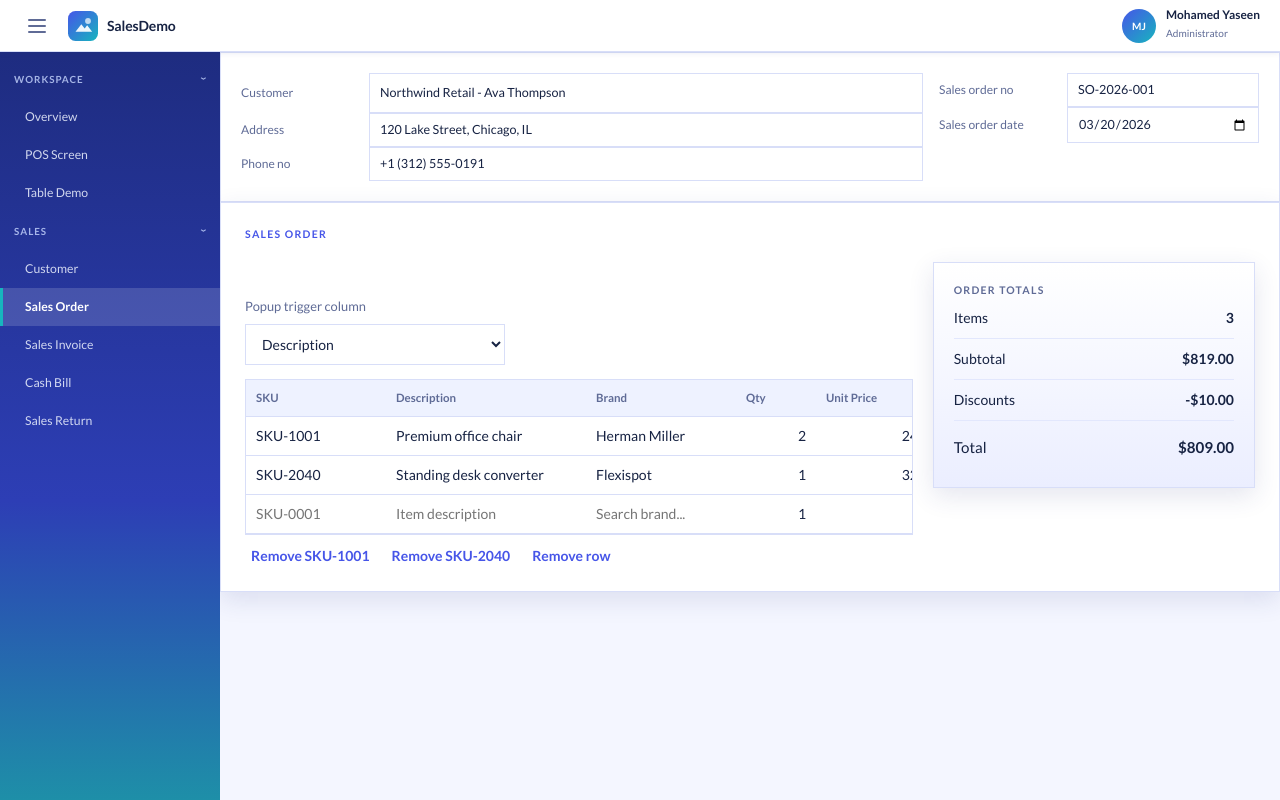
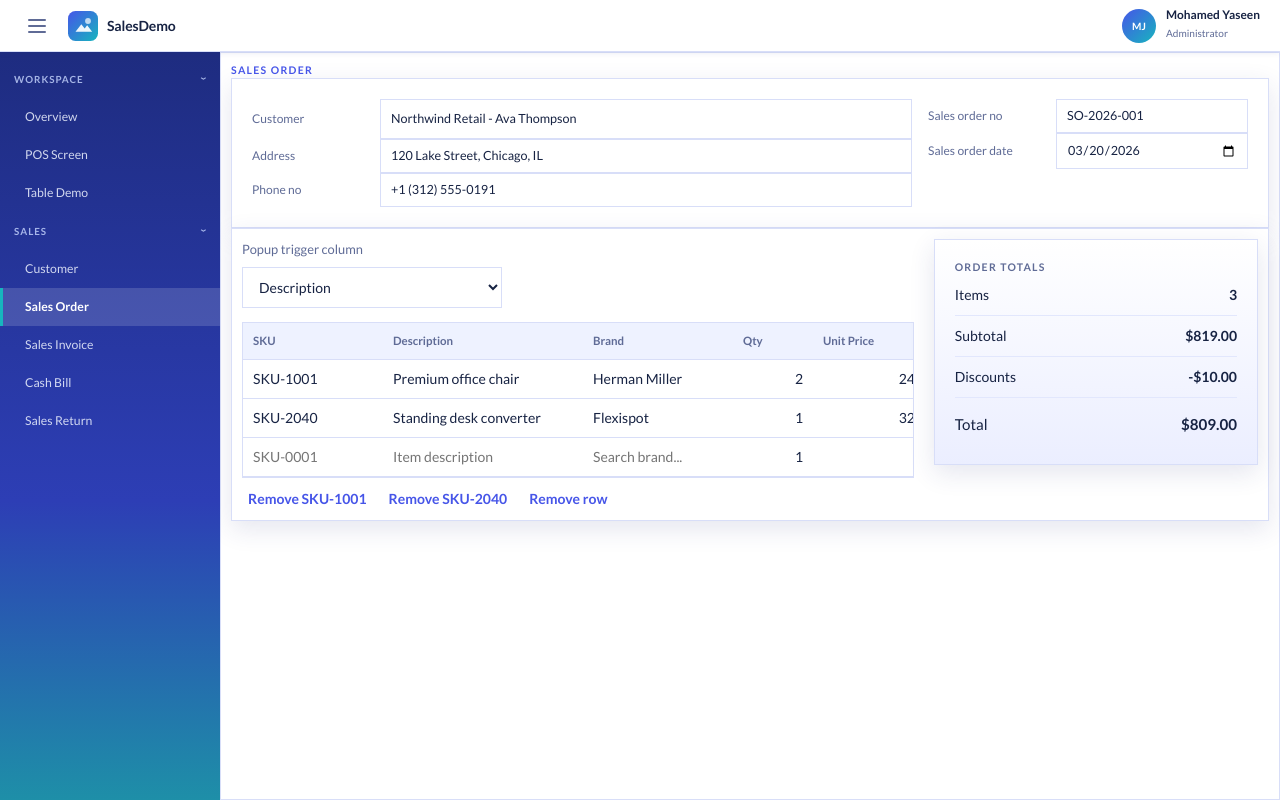
Before and after one commit to yaseenbit/SalesDemo, a React (Vite) app in the folder frontend/: page /orders in a window 1280 px wide. Built offline with nearby package versions, Linux system fonts and the light colour scheme.

Commit message:
Fixed some styling issues and focus issues

```diff
--- a/frontend/src/components/SalesOrderPanel.module.css
+++ b/frontend/src/components/SalesOrderPanel.module.css
@@ -2,11 +2,10 @@
   display: grid;
   grid-template-columns: minmax(0, 1.45fr) minmax(280px, 0.7fr);
   gap: 20px;
-  margin-top: 20px;
 }
 
 .lineItems {
-  margin-top: 24px;
+  margin-top: 0px;
 }
 
 .lineItemTable {
@@ -20,7 +19,6 @@
 }
 
 .controlsRow {
-  margin-top: 10px;
   max-width: 260px;
 }
 
--- a/frontend/src/components/SalesOrderPanel.tsx
+++ b/frontend/src/components/SalesOrderPanel.tsx
@@ -1,6 +1,6 @@
-import { useMemo, useState } from 'react';
-import { productCatalog, brandCatalog } from '../data/catalog';
-import type { SalesOrderDraft, SalesOrderItem } from '../types';
+import {useMemo, useState} from 'react';
+import {productCatalog, brandCatalog} from '../data/catalog';
+import type {SalesOrderDraft, SalesOrderItem} from '../types';
 import {
     EditableGridTable,
     type EditableGridCellKeyDownHandler,
@@ -24,12 +24,12 @@ type PickerTriggerColumnKey =
     | 'lineTotal';
 
 const pickerTriggerColumnOptions: Array<{ key: PickerTriggerColumnKey; label: string }> = [
-  { key: 'description', label: 'Description' },
-  { key: 'sku', label: 'SKU' },
-  { key: 'quantity', label: 'Quantity' },
-  { key: 'unitPrice', label: 'Unit Price' },
-  { key: 'discount', label: 'Discount' },
-  { key: 'lineTotal', label: 'Line Total' },
+    {key: 'description', label: 'Description'},
+    {key: 'sku', label: 'SKU'},
+    {key: 'quantity', label: 'Quantity'},
+    {key: 'unitPrice', label: 'Unit Price'},
+    {key: 'discount', label: 'Discount'},
+    {key: 'lineTotal', label: 'Line Total'},
 ];
 
 const popupConfig = {
@@ -40,14 +40,14 @@ const popupConfig = {
     optionIdKey: 'barcode' as const,
     filterKeys: ['barcode', 'name'] as const,
     displayFields: [
-    { key: 'name' as const, label: 'Name' },
-    { key: 'barcode' as const, label: 'Barcode' },
-    { key: 'unitPrice' as const, label: 'Unit Price' },
+        {key: 'name' as const, label: 'Name'},
+        {key: 'barcode' as const, label: 'Barcode'},
+        {key: 'unitPrice' as const, label: 'Unit Price'},
     ],
     rowMappings: [
-    { rowField: 'sku' as const, optionField: 'barcode' as const },
-    { rowField: 'description' as const, optionField: 'name' as const },
-    { rowField: 'unitPrice' as const, optionField: 'unitPrice' as const },
+        {rowField: 'sku' as const, optionField: 'barcode' as const},
+        {rowField: 'description' as const, optionField: 'name' as const},
+        {rowField: 'unitPrice' as const, optionField: 'unitPrice' as const},
     ],
     appendRowAfterSelect: true,
     focusColumnKeyAfterSelect: 'description',
@@ -63,8 +63,8 @@ const brandPopupConfig = {
     options: brandCatalog,
     optionIdKey: 'id' as const,
     filterKeys: ['name'] as const,
-  displayFields: [{ key: 'name' as const, label: 'Brand' }],
-  rowMappings: [{ rowField: 'brand' as const, optionField: 'name' as const }],
+    displayFields: [{key: 'name' as const, label: 'Brand'}],
+    rowMappings: [{rowField: 'brand' as const, optionField: 'name' as const}],
     appendRowAfterSelect: false,
     emptyMessage: 'Try another brand name.',
 };
@@ -101,7 +101,7 @@ const isItemEmpty = (item: SalesOrderItem | undefined) => {
     );
 };
 
-export const SalesOrderPanel = ({ draft, onDraftChange, itemsAdded, gridFocusRequestToken }: SalesOrderPanelProps) => {
+export const SalesOrderPanel = ({draft, onDraftChange, itemsAdded, gridFocusRequestToken}: SalesOrderPanelProps) => {
     const [pickerTriggerColumn, setPickerTriggerColumn] = useState<PickerTriggerColumnKey>('description');
 
     const isDeleteRowShortcut = (event: React.KeyboardEvent<HTMLInputElement>) => {
@@ -132,7 +132,7 @@ export const SalesOrderPanel = ({ draft, onDraftChange, itemsAdded, gridFocusReq
         }
 
         if (isItemEmpty(context.row)) {
-      return { type: 'stay' };
+            return {type: 'stay'};
         }
 
         const nextRows =
@@ -160,7 +160,7 @@ export const SalesOrderPanel = ({ draft, onDraftChange, itemsAdded, gridFocusReq
                     width: '200px',
                     placeholder: 'Item description',
                     getValue: (row) => row.description,
-            onValueChange: (row, nextValue) => ({ ...row, description: nextValue }),
+                    onValueChange: (row, nextValue) => ({...row, description: nextValue}),
                     popup: popupConfig,
                 }
                 : {
@@ -170,7 +170,7 @@ export const SalesOrderPanel = ({ draft, onDraftChange, itemsAdded, gridFocusReq
                     width: '200px',
                     placeholder: 'Item description',
                     getValue: (row) => row.description,
-            onValueChange: (row, nextValue) => ({ ...row, description: nextValue }),
+                    onValueChange: (row, nextValue) => ({...row, description: nextValue}),
                 };
 
         // Brand column - popup selector
@@ -181,7 +181,7 @@ export const SalesOrderPanel = ({ draft, onDraftChange, itemsAdded, gridFocusReq
             width: '150px',
             placeholder: 'Search brand...',
             getValue: (row) => row.brand,
-      onValueChange: (row, nextValue) => ({ ...row, brand: nextValue }),
+            onValueChange: (row, nextValue) => ({...row, brand: nextValue}),
             popup: brandPopupConfig,
         };
 
@@ -194,7 +194,7 @@ export const SalesOrderPanel = ({ draft, onDraftChange, itemsAdded, gridFocusReq
                     width: '140px',
                     placeholder: 'SKU-0001',
                     getValue: (row) => row.sku,
-            onValueChange: (row, nextValue) => ({ ...row, sku: nextValue.trim().toUpperCase() }),
+                    onValueChange: (row, nextValue) => ({...row, sku: nextValue.trim().toUpperCase()}),
                     popup: popupConfig,
                 }
                 : {
@@ -204,7 +204,7 @@ export const SalesOrderPanel = ({ draft, onDraftChange, itemsAdded, gridFocusReq
                     width: '140px',
                     placeholder: 'SKU-0001',
                     getValue: (row) => row.sku,
-              onValueChange: (row, nextValue) => ({ ...row, sku: nextValue.trim().toUpperCase() }),
+                    onValueChange: (row, nextValue) => ({...row, sku: nextValue.trim().toUpperCase()}),
                     allowedCharacters: /[\d+\-]/,
                     onCellKeyDown: (context) => {
                         if (context.event.key === 'Enter') {
@@ -222,10 +222,10 @@ export const SalesOrderPanel = ({ draft, onDraftChange, itemsAdded, gridFocusReq
                                 if (prevRow && !isItemEmpty(prevRow)) {
                                     const updatedRows = context.rows.map((row, idx) => {
                                         if (idx === prevRowIndex) {
-                                      return { ...row, quantity: row.quantity + incrementBy };
+                                            return {...row, quantity: row.quantity + incrementBy};
                                         }
                                         if (idx === context.rowIndex) {
-                                      return { ...row, sku: '' }; // clear the "+N" text
+                                            return {...row, sku: ''}; // clear the "+N" text
                                         }
                                         return row;
                                     });
@@ -241,11 +241,12 @@ export const SalesOrderPanel = ({ draft, onDraftChange, itemsAdded, gridFocusReq
 
                             if (
                                 rawInput === '' &&
-                          context.rowIndex === context.rows.length - 1 &&
+                                context.rowIndex === context.rows.length - 1
+                                && context.rowIndex > 0 &&
                                 context.columnIndex === 0
                             ) {
                                 itemsAdded?.();
-                          return { type: 'stay' };
+                                return {type: 'stay'};
                             }
 
                             // Search catalog by barcode (SKU)
@@ -266,10 +267,10 @@ export const SalesOrderPanel = ({ draft, onDraftChange, itemsAdded, gridFocusReq
                                 if (duplicateRowIndex >= 0) {
                                     const updatedRows = context.rows.map((row, idx) => {
                                         if (idx === duplicateRowIndex) {
-                                      return { ...row, quantity: row.quantity + 1 };
+                                            return {...row, quantity: row.quantity + 1};
                                         }
                                         if (idx === context.rowIndex) {
-                                      return { ...row, sku: '' }; // clear the scanned barcode
+                                            return {...row, sku: ''}; // clear the scanned barcode
                                         }
                                         return row;
                                     });
@@ -342,7 +343,7 @@ export const SalesOrderPanel = ({ draft, onDraftChange, itemsAdded, gridFocusReq
                     align: 'right',
                     inputType: 'number',
                     getValue: (row) => row.quantity,
-            onValueChange: (row, nextValue) => ({ ...row, quantity: clampNumber(Number(nextValue), 1) }),
+                    onValueChange: (row, nextValue) => ({...row, quantity: clampNumber(Number(nextValue), 1)}),
                     popup: popupConfig,
                 }
                 : {
@@ -353,7 +354,16 @@ export const SalesOrderPanel = ({ draft, onDraftChange, itemsAdded, gridFocusReq
                     align: 'right',
                     inputType: 'number',
                     getValue: (row) => row.quantity,
-            onValueChange: (row, nextValue) => ({ ...row, quantity: clampNumber(Number(nextValue), 1) }),
+                    onValueChange: (row, nextValue) => ({...row, quantity: clampNumber(Number(nextValue), 1)}),
+                    onCellKeyDown: (context) => {
+                        if (context.event.key === 'Enter') {
+                            return {
+                                type: 'focus',
+                                rowIndex: context.rowIndex + 1,
+                                columnIndex: 0,
+                            };
+                        }
+                    }
                 };
 
         const unitPriceColumn: EditableGridColumn<SalesOrderItem> =
@@ -366,7 +376,7 @@ export const SalesOrderPanel = ({ draft, onDraftChange, itemsAdded, gridFocusReq
                     align: 'right',
                     inputType: 'number',
                     getValue: (row) => row.unitPrice,
-            onValueChange: (row, nextValue) => ({ ...row, unitPrice: clampNumber(Number(nextValue), 0) }),
+                    onValueChange: (row, nextValue) => ({...row, unitPrice: clampNumber(Number(nextValue), 0)}),
                     popup: popupConfig,
                 }
                 : {
@@ -377,7 +387,7 @@ export const SalesOrderPanel = ({ draft, onDraftChange, itemsAdded, gridFocusReq
                     align: 'right',
                     inputType: 'number',
                     getValue: (row) => row.unitPrice,
-            onValueChange: (row, nextValue) => ({ ...row, unitPrice: clampNumber(Number(nextValue), 0) }),
+                    onValueChange: (row, nextValue) => ({...row, unitPrice: clampNumber(Number(nextValue), 0)}),
                 };
 
         const discountColumn: EditableGridColumn<SalesOrderItem> =
@@ -390,7 +400,7 @@ export const SalesOrderPanel = ({ draft, onDraftChange, itemsAdded, gridFocusReq
                     align: 'right',
                     inputType: 'number',
                     getValue: (row) => row.discount,
-            onValueChange: (row, nextValue) => ({ ...row, discount: clampNumber(Number(nextValue), 0) }),
+                    onValueChange: (row, nextValue) => ({...row, discount: clampNumber(Number(nextValue), 0)}),
                     popup: popupConfig,
                 }
                 : {
@@ -401,7 +411,7 @@ export const SalesOrderPanel = ({ draft, onDraftChange, itemsAdded, gridFocusReq
                     align: 'right',
                     inputType: 'number',
                     getValue: (row) => row.discount,
-            onValueChange: (row, nextValue) => ({ ...row, discount: clampNumber(Number(nextValue), 0) }),
+                    onValueChange: (row, nextValue) => ({...row, discount: clampNumber(Number(nextValue), 0)}),
                 };
 
         const lineTotalColumn: EditableGridColumn<SalesOrderItem> =
@@ -442,11 +452,7 @@ export const SalesOrderPanel = ({ draft, onDraftChange, itemsAdded, gridFocusReq
 
     return (
         <section className="panel panel--stretch">
-      <div className="panel__header">
-        <div>
-          <p className="eyebrow">Sales order</p>
-        </div>
-      </div>
+
 
             <div className={styles.orderShell}>
                 <div className="order-main">
@@ -487,7 +493,8 @@ export const SalesOrderPanel = ({ draft, onDraftChange, itemsAdded, gridFocusReq
 
                         <div className={styles.rowActions}>
                             {draft.items.map((item) => (
-                <button key={item.id} className="text-button" type="button" onClick={() => removeItem(item.id)}>
+                                <button key={item.id} className="text-button" type="button"
+                                        onClick={() => removeItem(item.id)}>
                                     Remove {item.sku || item.description || 'row'}
                                 </button>
                             ))}
--- a/frontend/src/components/table/EditableGridTable.tsx
+++ b/frontend/src/components/table/EditableGridTable.tsx
@@ -364,8 +364,9 @@ export const EditableGridTable = <TRow extends object>({
     if (focusRequestToken === undefined) {
       return;
     }
+    debugger;
 
-    focusCell(focusRequestRowIndex, focusRequestColumnIndex);
+    focusCell(rows.length -1, focusRequestColumnIndex);
   }, [focusRequestColumnIndex, focusRequestRowIndex, focusRequestToken]);
 
   useEffect(() => {
--- a/frontend/src/pages/orders/SalesOrdersPage.tsx
+++ b/frontend/src/pages/orders/SalesOrdersPage.tsx
@@ -40,7 +40,12 @@ export const SalesOrdersPage = ({ customers, draft, onDraftChange }: SalesOrders
   };
 
   return (
-    <section className="page-section">
+      <section className="panel panel--stretch">
+      <div className="panel__header">
+        <div>
+          <p className="eyebrow">Sales order</p>
+        </div>
+      </div>
       <div className={`form-card ${styles.orderDetailsCompact}`}>
         <div className={styles.detailsLayout}>
           <div className={styles.leftColumn}>
--- a/frontend/src/styles/components.css
+++ b/frontend/src/styles/components.css
@@ -16,7 +16,7 @@
 }
 
 .panel {
-  padding: 24px;
+  padding: 10px;
 }
 
 .panel--stretch {
```
Lines whose indentation alone changed are shown as unchanged.
